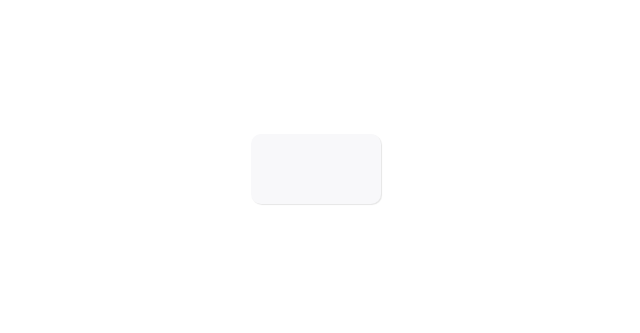
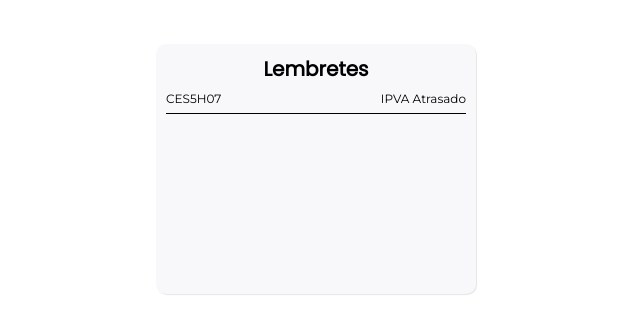
Before and after one commit to AndersonJ293/projetomovetrak, a Next.js app: page /dev in a window 1280 px wide. Shown: the part 231-564 px from the top of the page, without its empty margins (324-964 px from the left). Built offline with nearby package versions, Linux system fonts and the light colour scheme.

Commit message:
Pagina Total e Lembretes

```diff
--- a/src/app/dev/page.tsx
+++ b/src/app/dev/page.tsx
@@ -1,9 +1,9 @@
-import Total from "@/components/dashboard/total";
+import Lembretes from "@/components/dashboard/lembretes";
 
 export default function Dev() {
     return (
         <div style={{display: 'flex', justifyContent: 'center', alignItems: 'center', height: '100vh'}}>
-            <Total />
+            <Lembretes />
         </div>
     )
 }
--- /dev/null
+++ b/src/components/dashboard/lembretes/index.tsx
@@ -0,0 +1,15 @@
+import styles from './lembretes.module.css'
+
+export default function Lembretes() {
+    return (
+        <div className={styles.container}>
+            <h1 className={styles.title}>Lembretes</h1>
+            <div className={styles.table}>
+                <div className={styles.line}>
+                    <span className={styles.name}>CES5H07</span>
+                    <span className={styles.text}>IPVA Atrasado</span>
+                </div>
+            </div>
+        </div>
+    )
+}
--- /dev/null
+++ b/src/components/dashboard/lembretes/lembretes.module.css
@@ -0,0 +1,50 @@
+.container {
+    width: 320px;
+    height: 250px;
+    background-color: var(--gray);
+    border-radius: 10px;
+    box-shadow: 1px 1px 1px rgba(0, 0, 0, 0.1);
+    display: flex;
+    flex-direction: column;
+    align-items: center;
+    justify-content: center;
+}
+
+.title {
+    font-family: var(--titleFont);
+    font-size: 20px;
+}
+
+.table {
+    height: 80%;
+    display: flex;
+    flex-direction: column;
+}
+
+.line {
+    width: 300px;
+    height: 30px;
+    display: flex;
+    justify-content: space-between;
+    align-items: center;
+    border-bottom: 0.5px solid black;
+}
+
+.name {
+    width: 50%;
+    font-family: var(--textFont);
+    font-size: 12px;
+    font-weight: 580;
+    text-overflow: ellipsis;
+    white-space: nowrap;
+    overflow: hidden;
+}
+
+.text {
+    width: 50%;
+    font-family: var(--textFont);
+    font-size: 12px;
+    font-weight: 580;
+    text-overflow: ellipsis;
+    text-align: end;
+}
--- a/src/components/dashboard/total/index.tsx
+++ b/src/components/dashboard/total/index.tsx
@@ -3,7 +3,8 @@ import styles from './total.module.css'
 export default function Total() {
     return (
         <div className={styles.container}>
-
+            <div className={styles.title}>Total de Rotas</div>
+            <div className={styles.value}>200</div>
         </div>
     )
 }
--- a/src/components/dashboard/total/total.module.css
+++ b/src/components/dashboard/total/total.module.css
@@ -4,4 +4,23 @@
     background-color: var(--gray);
     border-radius: 10px;
     box-shadow: 1px 1px 1px rgba(0, 0, 0, 0.1);
+    display: flex;
+    flex-direction: column;
+    justify-content: center;
+    padding: 0 10px;
 }
+
+.title {
+    font-family: var(--titleFont);
+    font-size: 14px;
+    align-self: flex-start;
+    width: 85px;
+    line-height: 90%;
+}
+
+.value {
+    font-family: var(--textFont);
+    font-weight: 600;
+    font-size: 20px;
+    align-self: flex-end;
+}
```
Also changed, not shown: 1 other file (tests, documents, lock files or other folders).
